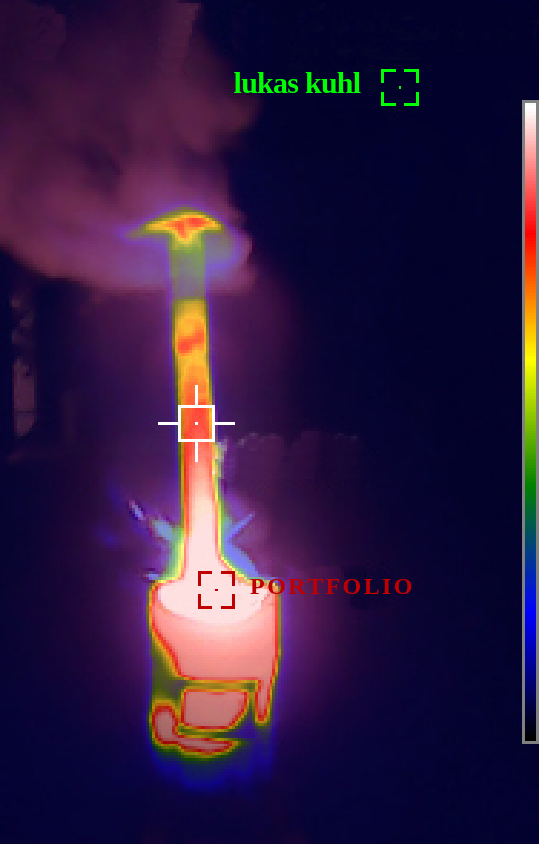
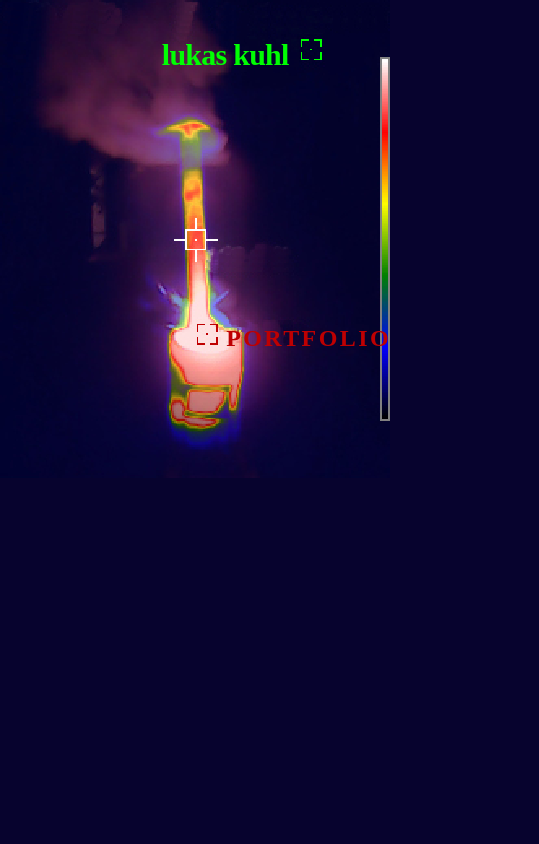
Before and after one commit to mkuhl/lukasweb, a Vue app: page / in a window 390 px wide. Shown: the whole page, 539 px wide, since content can reach past the window. Built offline with nearby package versions, Linux system fonts and the light colour scheme.

Commit message:
Fix mobile viewport scaling for hero image
Constrain image container to fit within both viewport
width and height using min(), preventing horizontal
overflow on narrow screens. Fill remaining space with
dark background color.

```diff
--- a/src/assets/main.css
+++ b/src/assets/main.css
@@ -12,6 +12,10 @@
 }
 
 /* Base */
+html {
+  background-color: #07032e;
+}
+
 body {
   @apply text-primary antialiased;
 }
--- a/src/views/HomeView.vue
+++ b/src/views/HomeView.vue
@@ -6,7 +6,7 @@ const portfolioPdfUrl = '/portfolio.pdf'
 
 <template>
   <div class="min-h-screen bg-[#07032e] flex justify-center">
-    <div class="relative h-screen aspect-[240/294]">
+    <div class="relative w-[min(100vw,calc(100vh*240/294))] h-[min(100vh,calc(100vw*294/240))]">
       <img
         :src="heroImage"
         alt=""
```
